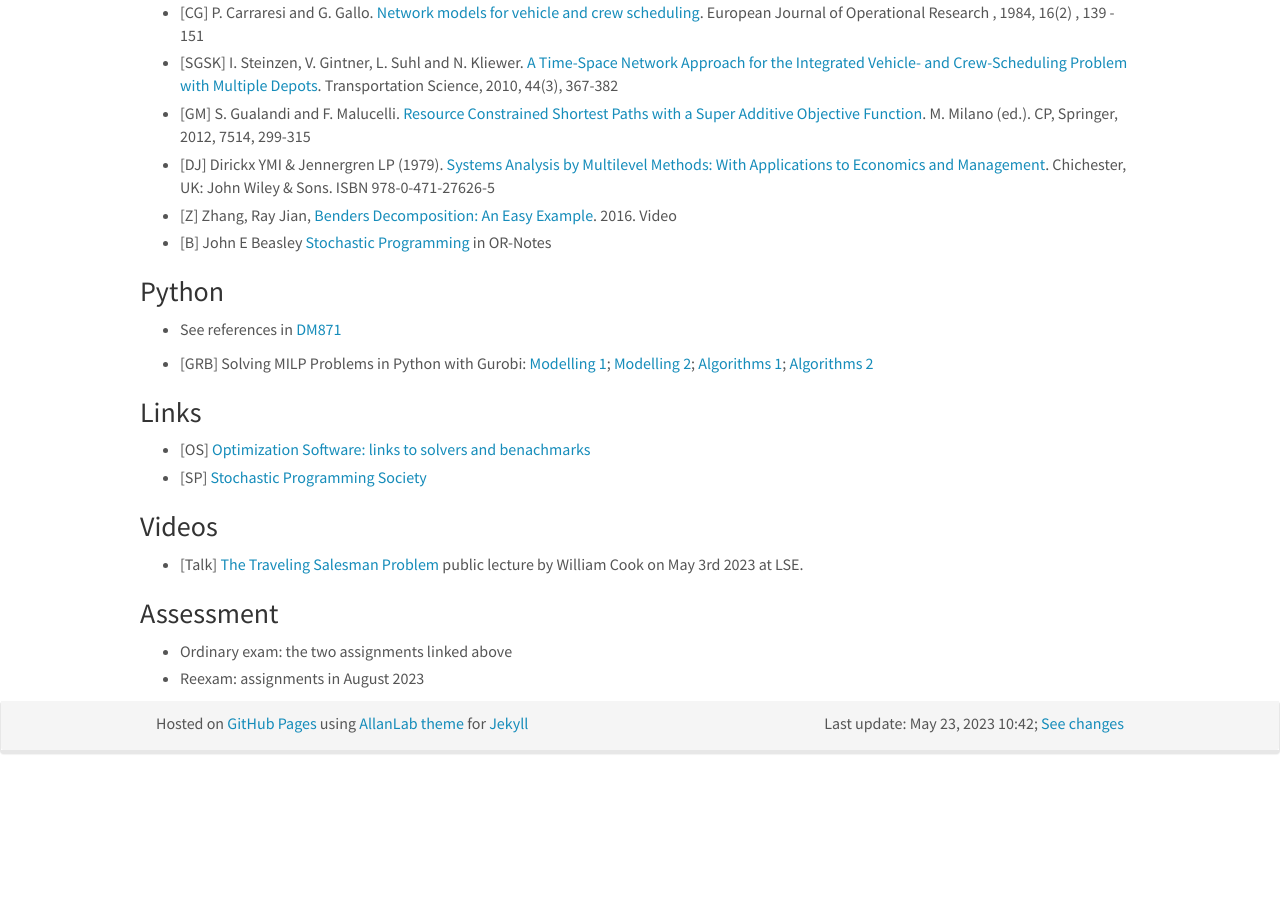
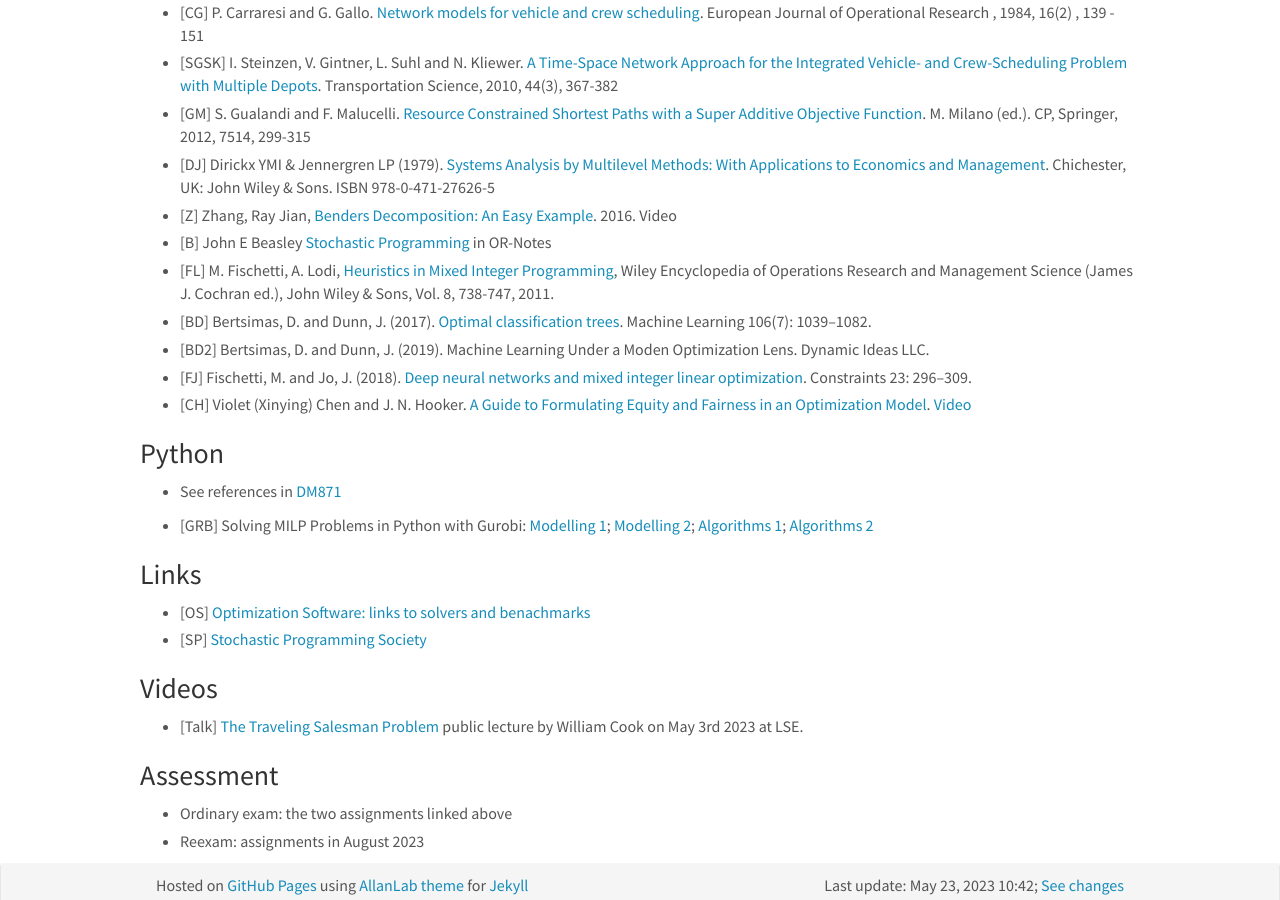
Before and after one commit to DM872/dm872.github.io, a Jekyll site: the page built from index.md, in a window 1280 px wide and 900 px high, scrolled down 2208 px. Built offline with Jekyll 4.4.1, drawn with Linux system fonts in a browser that asks for light colours; nearby versions of some CDN libraries; comment, search, counter and statistics services are not loaded; before the commit the page ends 2984 px from its top, so only the background shows below that; some of the changed text lies outside the part shown.

Commit message:
added week 21

```diff
--- a/index.md
+++ b/index.md
@@ -83,10 +83,10 @@
 |      | Practice on Benders' Algorithm                                                   | [Sheet 7][17]; [Sol][86]; [Sol1][86]; [Sol2][866]                                |
 |      | [Stochastic Programming][70]                                                     | [B]; **[Wo p 241]**; [SP]                                                        |
 |------+----------------------------------------------------------------------------------+----------------------------------------------------------------------------------|
-|   21 | Integer Programming and Heuristics; Notes                                        |                                                                                  |
-|      | Integer Programming and Machine Learning                                         |                                                                                  |
+|   21 | Stochastic Programming; [Integer Programming and Heuristics][71]; [Notes][72]    | **[Wo ch 13]**; **[FL]**;                                                        |
+|      | Integer Programming and Machine Learning                                         | **[Wo sc 14.6 in LMS]**; **[BD]**; **[FJ]**                                      |
 |------+----------------------------------------------------------------------------------+----------------------------------------------------------------------------------|
-|   22 | Formulating Equity and Fairness in Optimization Models                           | Assignment 2                                                                     |
+|   22 | Formulating Equity and Fairness in Optimization Models                           | [CH] Assignment 2                                                                |
 |------+----------------------------------------------------------------------------------+----------------------------------------------------------------------------------|
 
 
@@ -263,7 +263,7 @@
   Programming](people.brunel.ac.uk/~mastjjb/jeb/or/sp.html) in OR-Notes
 
 
-<!--
+
 
 - [FL] M. Fischetti, A. Lodi, [Heuristics in Mixed Integer
   Programming](https://homepages.cwi.nl/~dadush/workshop/discrepancy-ip/papers/heuristics-survey-fischetti-lodi-11.pdf),
@@ -287,7 +287,6 @@
   Equity and Fairness in an Optimization
   Model](http://public.tepper.cmu.edu/jnh/equityGuideAOR.pdf). [Video](https://cp2021.lirmm.fr/submissions/2001)
 
--->
 
 ### Python
 
```
